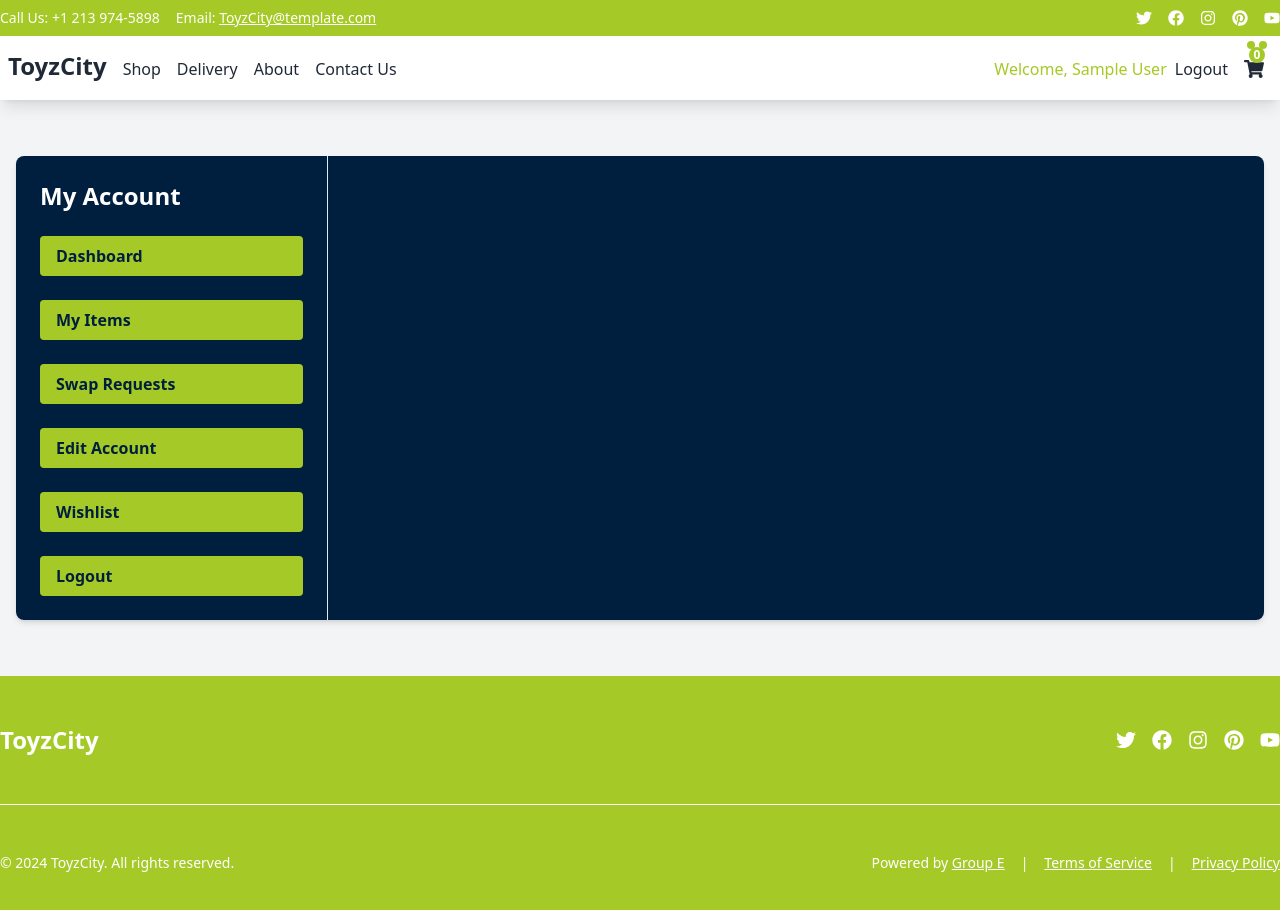
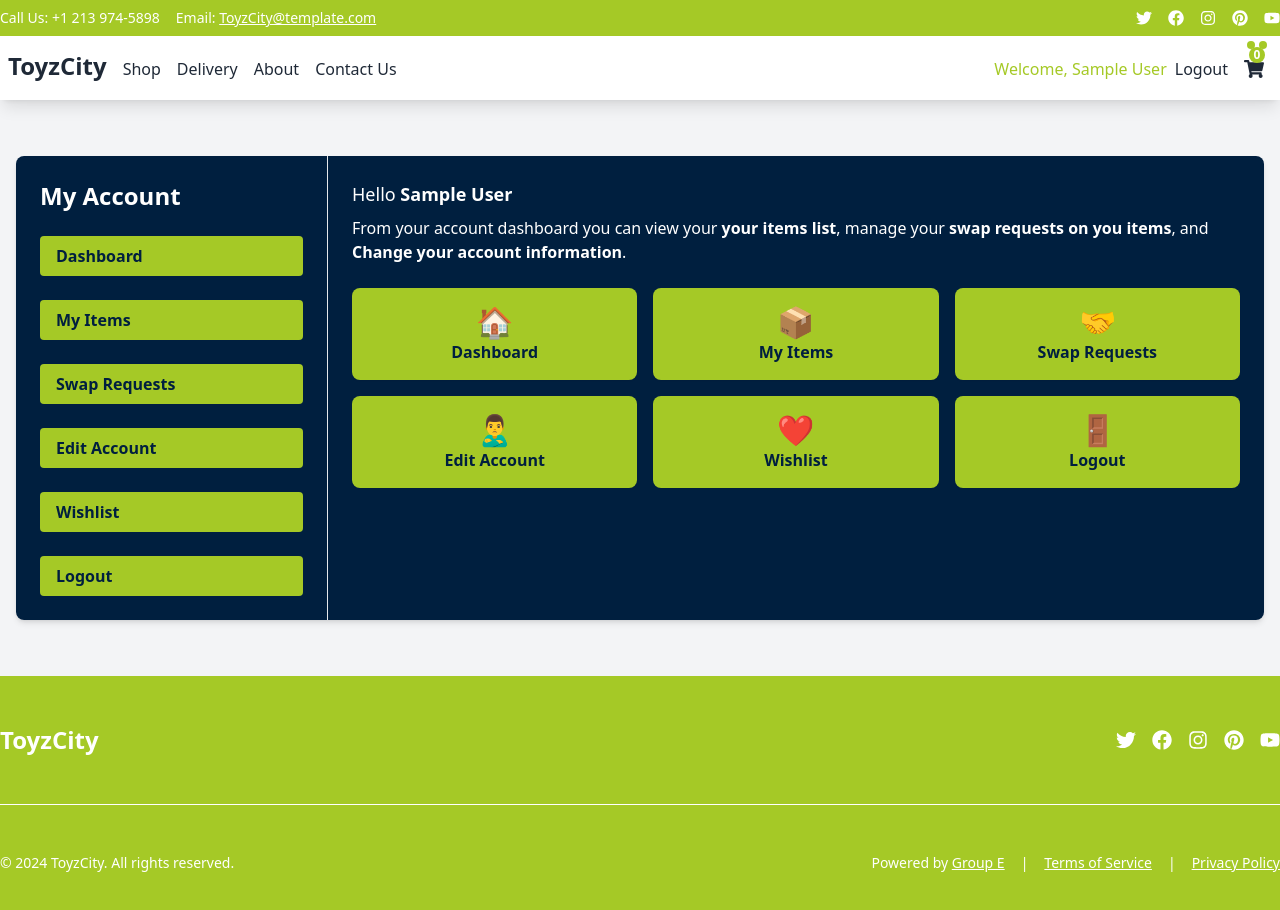
Before and after one commit to ToyTreasures/toy-treasures-frontend, a React (Vite) app: page /my-account in a window 1280 px wide. Shown: the top 910 px of the page. Built offline with nearby package versions, Linux system fonts and the light colour scheme; sample sign-in values are in the browser's storage.

Commit message:
fix: active link style and userDetails component validation

```diff
--- a/src/Layouts/Profile/AccountDetails.jsx
+++ b/src/Layouts/Profile/AccountDetails.jsx
@@ -124,7 +124,7 @@ const AccountDetails = () => {
                 className="mt-1 block w-full p-2 border text-black border-gray-300 rounded-md focus:ring focus:ring-[--primary-color] focus:border-[--primary-color]"
                 onChange={(e) => {
                   setFieldValue("password", e.target.value);
-                  e.target.value !== initialValues.password && isValid
+                  e.target.value !== initialValues.password
                     ? setIsFormModified(true)
                     : setIsFormModified(false);
                 }}
@@ -150,7 +150,7 @@ const AccountDetails = () => {
                   className="mt-1 block w-full p-2 border text-black border-gray-300 rounded-md focus:ring focus:ring-[--primary-color] focus:border-[--primary-color]"
                   onChange={(e) => {
                     setFieldValue("phoneNumber", e.target.value);
-                    e.target.value !== initialValues.phoneNumber && isValid
+                    e.target.value !== initialValues.phoneNumber
                       ? setIsFormModified(true)
                       : setIsFormModified(false);
                   }}
@@ -176,7 +176,7 @@ const AccountDetails = () => {
                   className="mt-1 block w-full p-2 border text-black border-gray-300 rounded-md focus:ring focus:ring-[--primary-color] focus:border-[--primary-color]"
                   onChange={(e) => {
                     setFieldValue("address", e.target.value);
-                    e.target.value !== initialValues.address && isValid
+                    e.target.value !== initialValues.address
                       ? setIsFormModified(true)
                       : setIsFormModified(false);
                   }}
--- a/src/Layouts/Profile/UserDashboard.jsx
+++ b/src/Layouts/Profile/UserDashboard.jsx
@@ -38,7 +38,7 @@ const UserDashboard = () => {
 
       <div className="grid grid-cols-1 sm:grid-cols-2 lg:grid-cols-3 gap-4">
         {[
-          { to: "/my-account/dashboard", label: "Dashboard", icon: "🏠" },
+          { to: "/my-account/", label: "Dashboard", icon: "🏠" },
           { to: "/my-account/user-items", label: "My Items", icon: "📦" },
           {
             to: "/my-account/swap-requests",
--- a/src/Routes.jsx
+++ b/src/Routes.jsx
@@ -47,7 +47,7 @@ const AppRoutes = () => {
               </>
             }
           >
-            <Route path="dashboard" element={<UserDashboard />} />
+            <Route path="" element={<UserDashboard />} />
             <Route path="user-items" element={<UserItems />} />
             <Route path="swap-requests" element={<SwapRequests />} />
             <Route path="edit-account" element={<AccountDetails />} />
--- a/src/pages/Profile.jsx
+++ b/src/pages/Profile.jsx
@@ -24,7 +24,7 @@ const ProfilePage = () => {
                 aria-label="Account pages"
               >
                 {[
-                  { to: "/my-account/dashboard", label: "Dashboard" },
+                  { to: "/my-account/", label: "Dashboard" },
                   { to: "/my-account/user-items", label: "My Items" },
                   { to: "/my-account/swap-requests", label: "Swap Requests" },
                   {
@@ -36,6 +36,7 @@ const ProfilePage = () => {
                   <div key={index} className="mb-4 md:w-full">
                     <NavLink
                       to={item.to}
+                      end
                       className={({ isActive }) =>
                         `md:block py-2 px-4 font-bold rounded transition duration-150 ease-in-out bg-[--primary-color] hover:bg-[--secondary-color] hover:bg-gray-200 hover:text-[--secondary-color] ${
                           isActive ? "bg-gray-200" : ""
```
